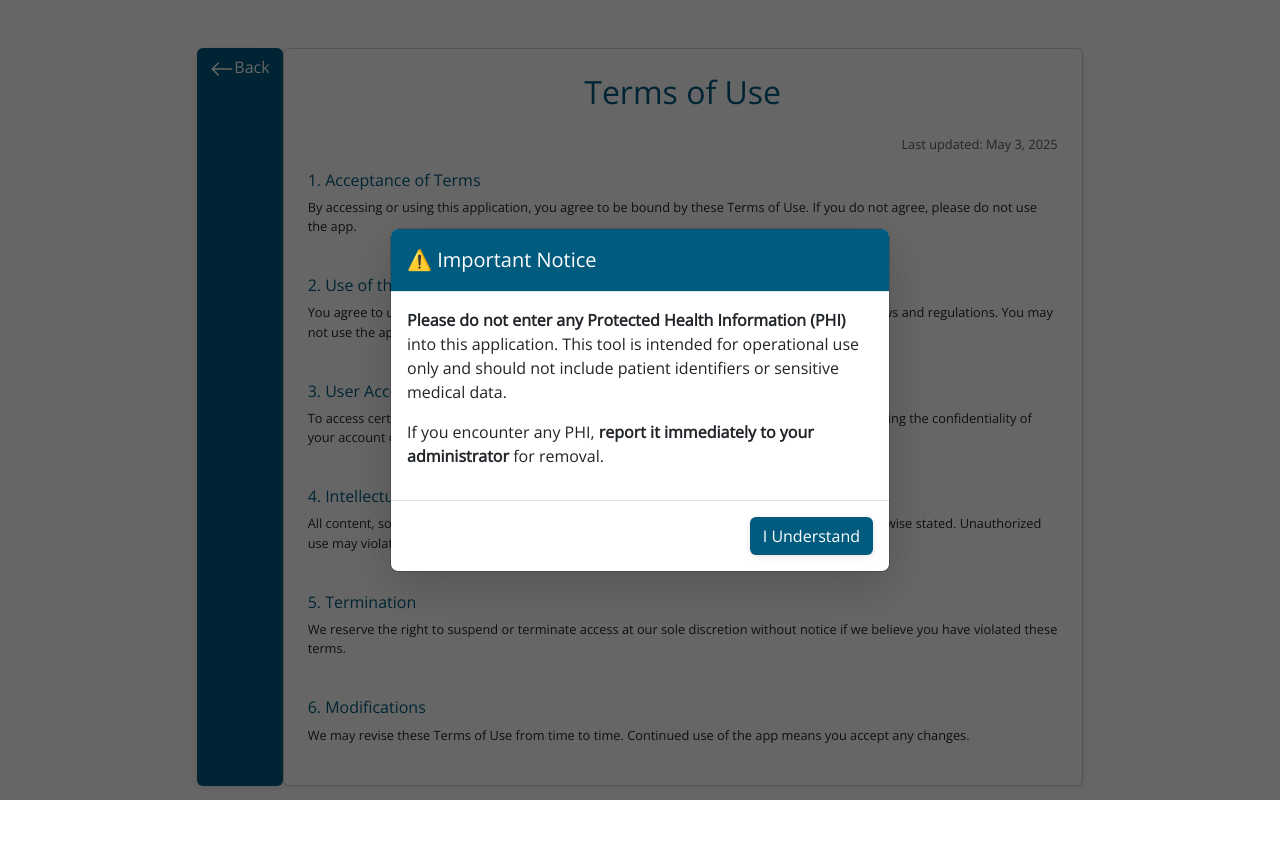
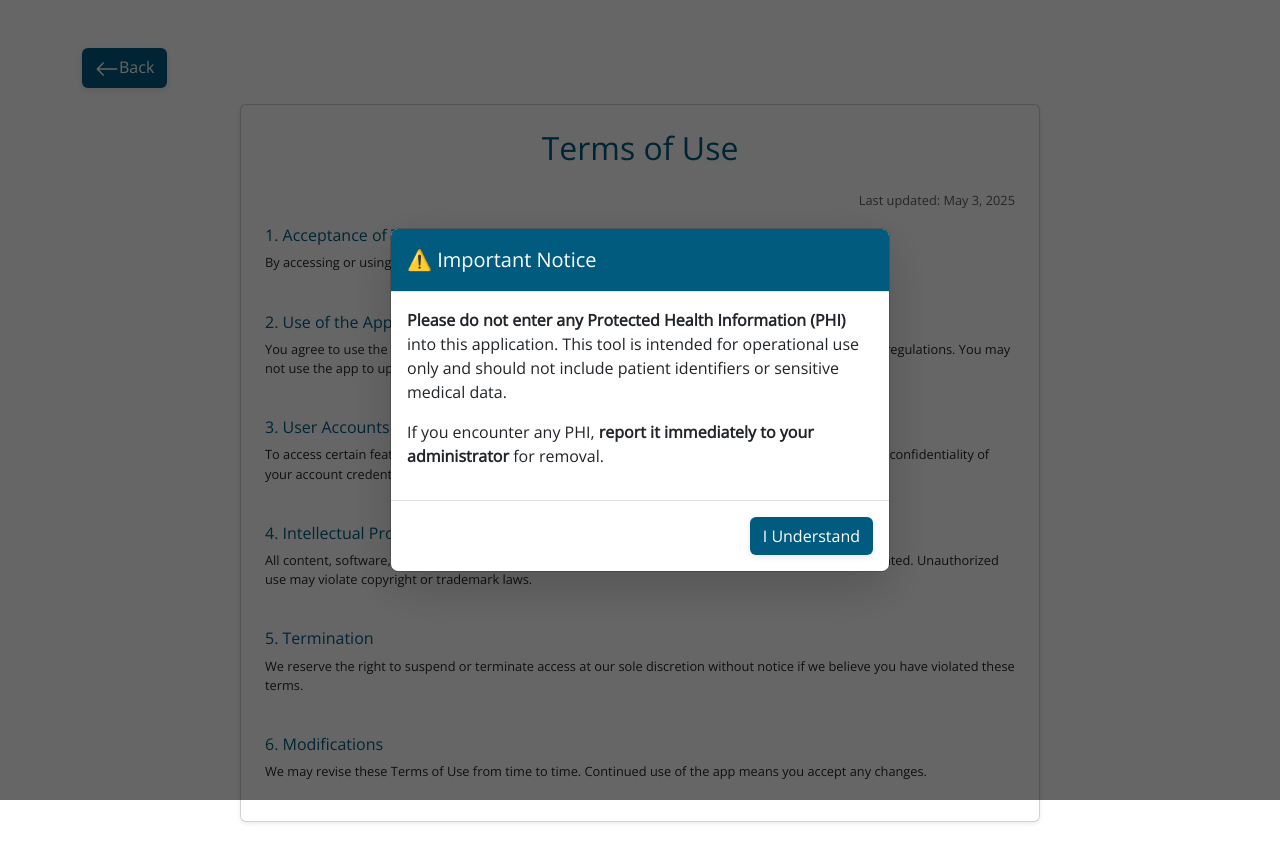
Before and after one commit to joshuabear87/insurance-guide-frontend, a React (Vite) app: page /terms in a window 1280 px wide. Shown: the top 862 px of the page. Before the commit the page ends 834 px from the top, so only its background shows below. Built offline with nearby package versions, Linux system fonts and the light colour scheme; a web font is replaced by a local one.

Commit message:
fix buttons

```diff
--- a/src/pages/PrivacyPolicyPage.jsx
+++ b/src/pages/PrivacyPolicyPage.jsx
@@ -3,9 +3,14 @@ import BackButton from '../components/BackButton';
 
 const PrivacyPolicyPage = () => {
   return (
-    <div className="container py-5 d-flex justify-content-center">
-      <BackButton />
-      <div className="card shadow-sm p-4" style={{ maxWidth: '800px', width: '100%', fontSize: '0.9rem' }}>
+    <div className="container py-5">
+      {/* Back button on top */}
+      <div className="mb-3">
+        <BackButton />
+      </div>
+
+      {/* Terms of Use Card */}
+      <div className="card shadow-sm p-4 mx-auto" style={{ maxWidth: '800px', fontSize: '0.9rem' }}>
         <h2 className="text-center mb-4 text-blue">Privacy Policy</h2>
         <p className="text-muted text-end">Last updated: May 3, 2025</p>
 
--- a/src/pages/TermsOfUsePage.jsx
+++ b/src/pages/TermsOfUsePage.jsx
@@ -3,15 +3,20 @@ import BackButton from '../components/BackButton';
 
 const TermsOfUsePage = () => {
   return (
-    <div className="container py-5 d-flex justify-content-center">
-      <BackButton />
-      <div className="card shadow-sm p-4" style={{ maxWidth: '800px', width: '100%', fontSize: '0.9rem' }}>
+    <div className="container py-5">
+      {/* Back button on top */}
+      <div className="mb-3">
+        <BackButton />
+      </div>
+
+      {/* Terms of Use Card */}
+      <div className="card shadow-sm p-4 mx-auto" style={{ maxWidth: '800px', fontSize: '0.9rem' }}>
         <h2 className="text-center mb-4 text-blue">Terms of Use</h2>
         <p className="text-muted text-end">Last updated: May 3, 2025</p>
 
         <section className="mb-4">
           <h5 className="text-blue">1. Acceptance of Terms</h5>
-          <p>By accessing or using this application, you agree to be bound by these Terms of Use. If you do not agree, please do not use the app.</p>
+          <p>By accessing or using this application, you agree to be bound by these Terms of Use...</p>
         </section>
 
         <section className="mb-4">
```
